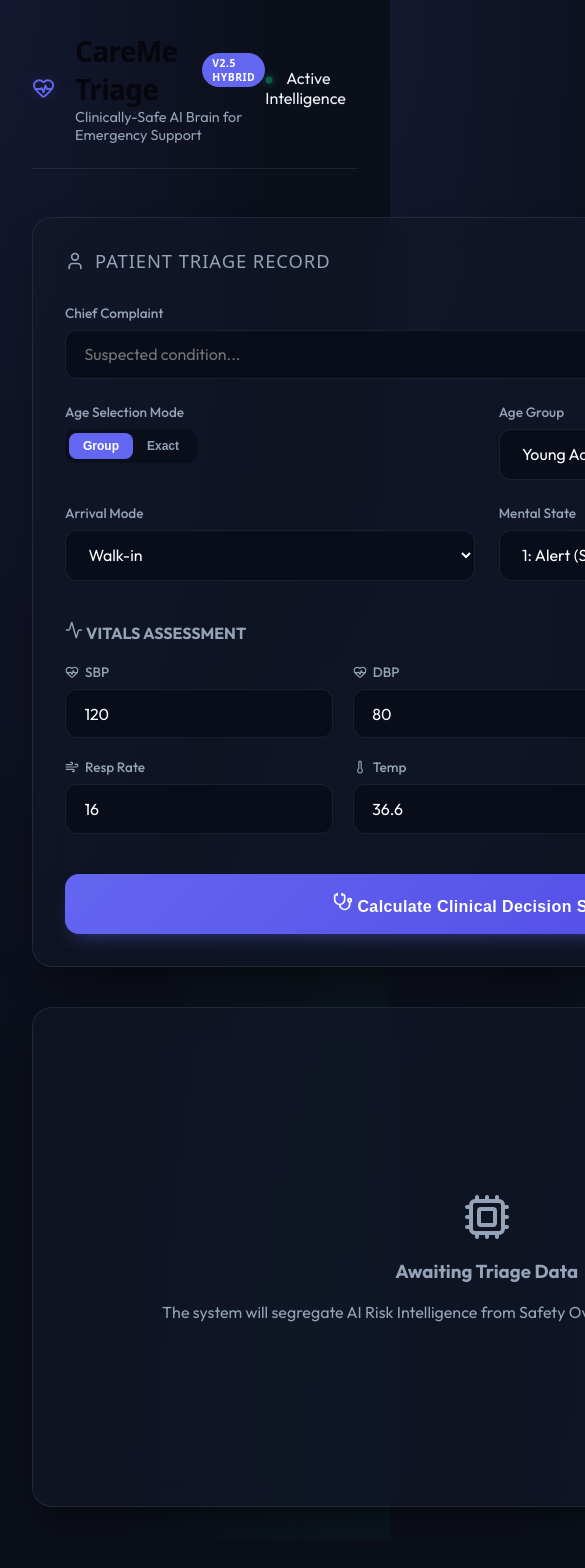
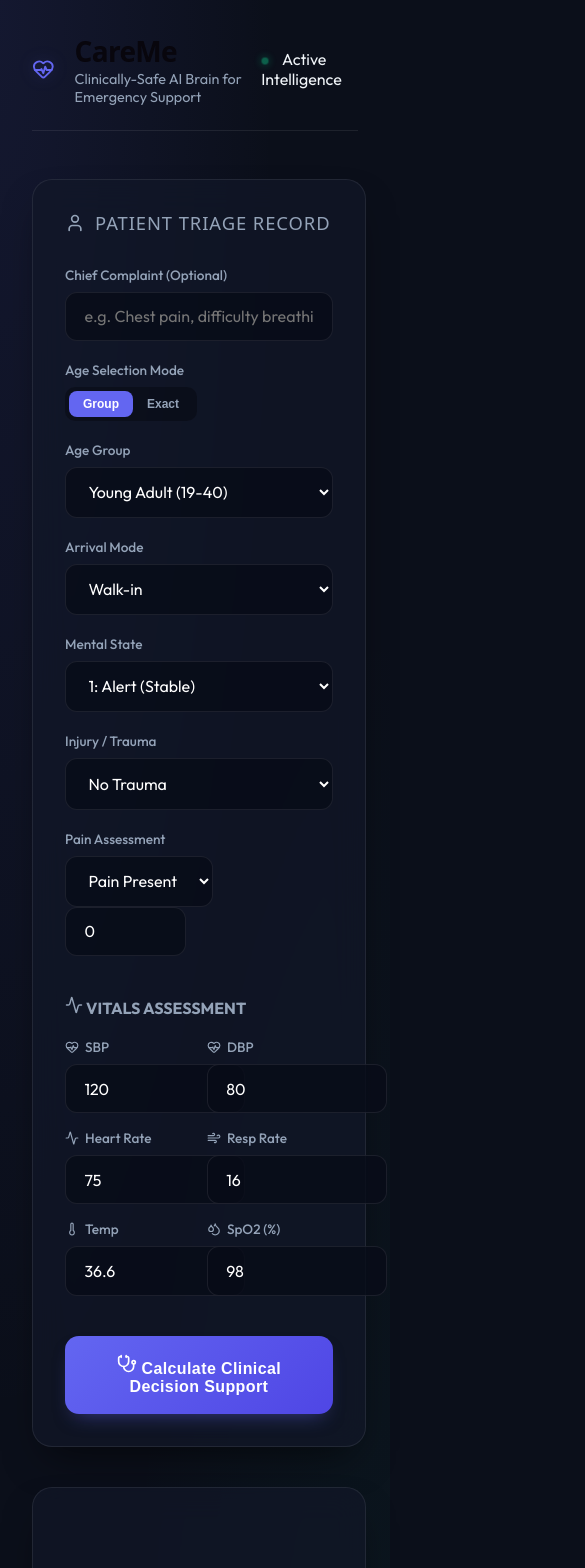
Before and after one commit to YM1587/care-me, a React app in the folder frontend/: page / in a window 390 px wide. Shown: the top 1568 px of the page, 585 px wide, since content can reach past the window. Before the commit the page ends 1539 px from the top, so only its background shows below. Built offline with nearby package versions, Linux system fonts and the light colour scheme; the HTML template or start-up script is replaced by a standard one.

Commit message:
feat: implement AI-powered triage backend and responsive frontend dashboard

```diff
--- a/frontend/src/App.css
+++ b/frontend/src/App.css
@@ -100,7 +100,7 @@ body {
 
 .dashboard {
   display: grid;
-  grid-template-columns: 480px 1fr;
+  grid-template-columns: minmax(420px, 1fr) 1.6fr;
   gap: 2.5rem;
   align-items: flex-start;
 }
@@ -132,8 +132,9 @@ body {
 
 .form-group-row {
   display: flex;
-  gap: 1.5rem;
-  margin-bottom: 1.5rem;
+  flex-wrap: wrap;
+  gap: 1.25rem;
+  margin-bottom: 1.25rem;
 }
 
 .input-group {
@@ -141,6 +142,11 @@ body {
   flex-direction: column;
   gap: 0.5rem;
   flex: 1;
+  min-width: 180px;
+}
+
+.input-group.full-width {
+  flex: 100%;
 }
 
 .input-group label {
@@ -203,8 +209,8 @@ input:focus, select:focus {
 
 .vitals-grid {
   display: grid;
-  grid-template-columns: repeat(3, 1fr);
-  gap: 1.25rem;
+  grid-template-columns: repeat(auto-fit, minmax(110px, 1fr));
+  gap: 1rem;
 }
 
 .text-urgent { color: var(--emergency); font-weight: 700; }
--- a/frontend/src/App.jsx
+++ b/frontend/src/App.jsx
@@ -109,7 +109,7 @@ function App() {
         <div className="header-brand">
           <HeartPulse size={36} className="brand-icon" />
           <div className="brand-text">
-            <h1>CareMe Triage <span className="v2-badge">v2.5 Hybrid</span></h1>
+            <h1>CareMe</h1>
             <p>Clinically-Safe AI Brain for Emergency Support</p>
           </div>
         </div>
@@ -123,9 +123,9 @@ function App() {
           <h2><User size={20}/> Patient Triage Record</h2>
           <form onSubmit={handleSubmit} className="triage-form">
             <div className="form-group-row">
-              <div className="input-group">
-                <label>Chief Complaint</label>
-                <input type="text" name="chief_complain" value={formData.chief_complain} onChange={handleInputChange} placeholder="Suspected condition..." required />
+              <div className="input-group full-width">
+                <label>Chief Complaint (Optional)</label>
+                <input type="text" name="chief_complain" value={formData.chief_complain} onChange={handleInputChange} placeholder="e.g. Chest pain, difficulty breathing (leave blank if unresponsive)" />
               </div>
             </div>
 
@@ -170,6 +170,28 @@ function App() {
                   <option value={3}>3: Pain (Critical)</option>
                   <option value={4}>4: Unresponsive (Critical)</option>
                 </select>
+              </div>
+            </div>
+
+            <div className="form-group-row">
+              <div className="input-group">
+                <label>Injury / Trauma</label>
+                <select name="injury" value={formData.injury} onChange={handleInputChange}>
+                  <option value={1}>No Trauma</option>
+                  <option value={2}>Traumatic Event</option>
+                </select>
+              </div>
+              <div className="input-group">
+                <label>Pain Assessment</label>
+                <div className="pain-inputs">
+                  <select name="pain" value={formData.pain} onChange={handleInputChange}>
+                    <option value={0}>No Pain</option>
+                    <option value={1}>Pain Present</option>
+                  </select>
+                  {formData.pain === 1 && (
+                    <input type="number" name="nrs_pain" title="NRS (0-10)" placeholder="0-10" value={formData.nrs_pain ?? ''} onChange={handleInputChange} min="0" max="10" />
+                  )}
+                </div>
               </div>
             </div>
 
```
